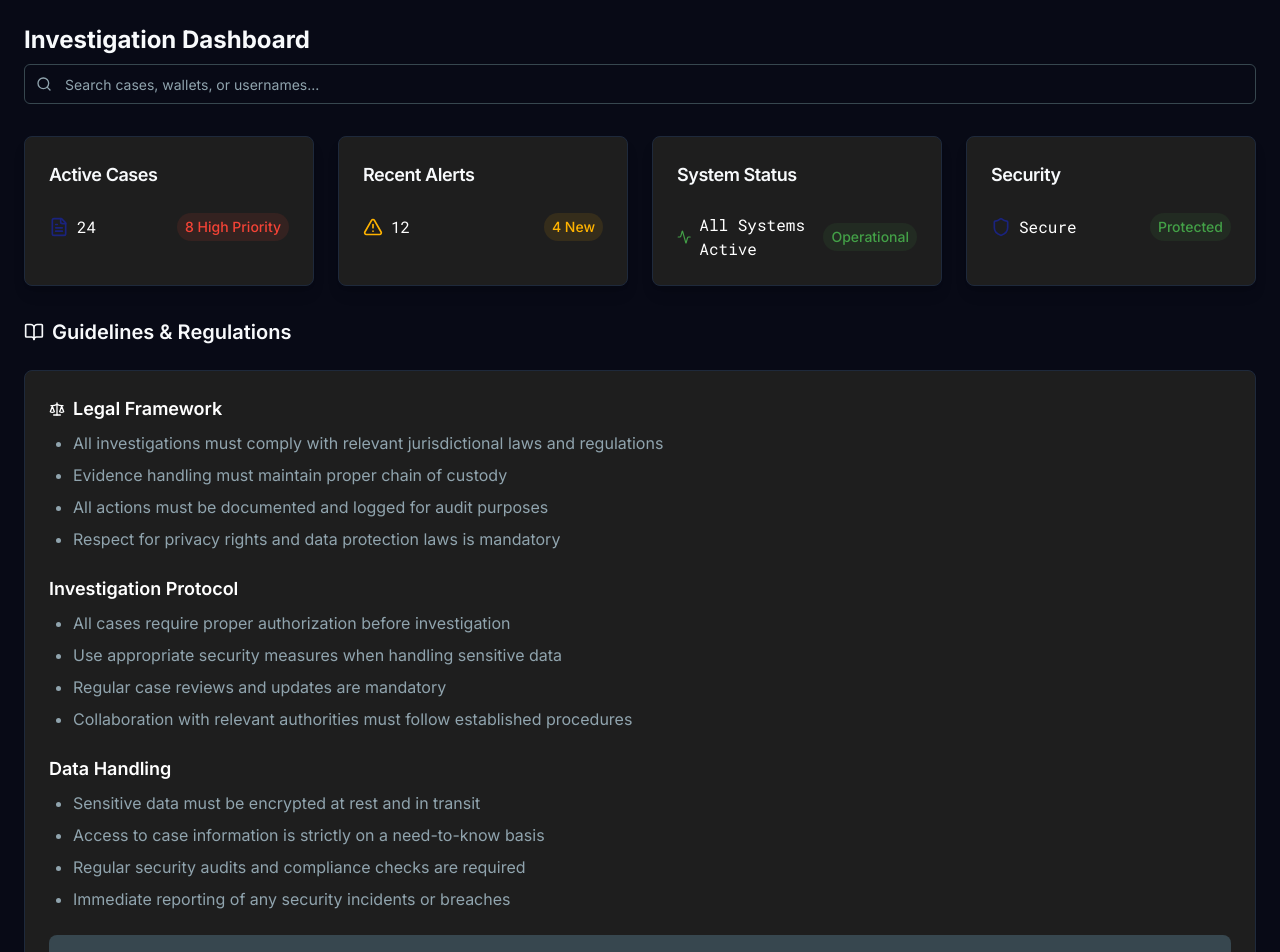
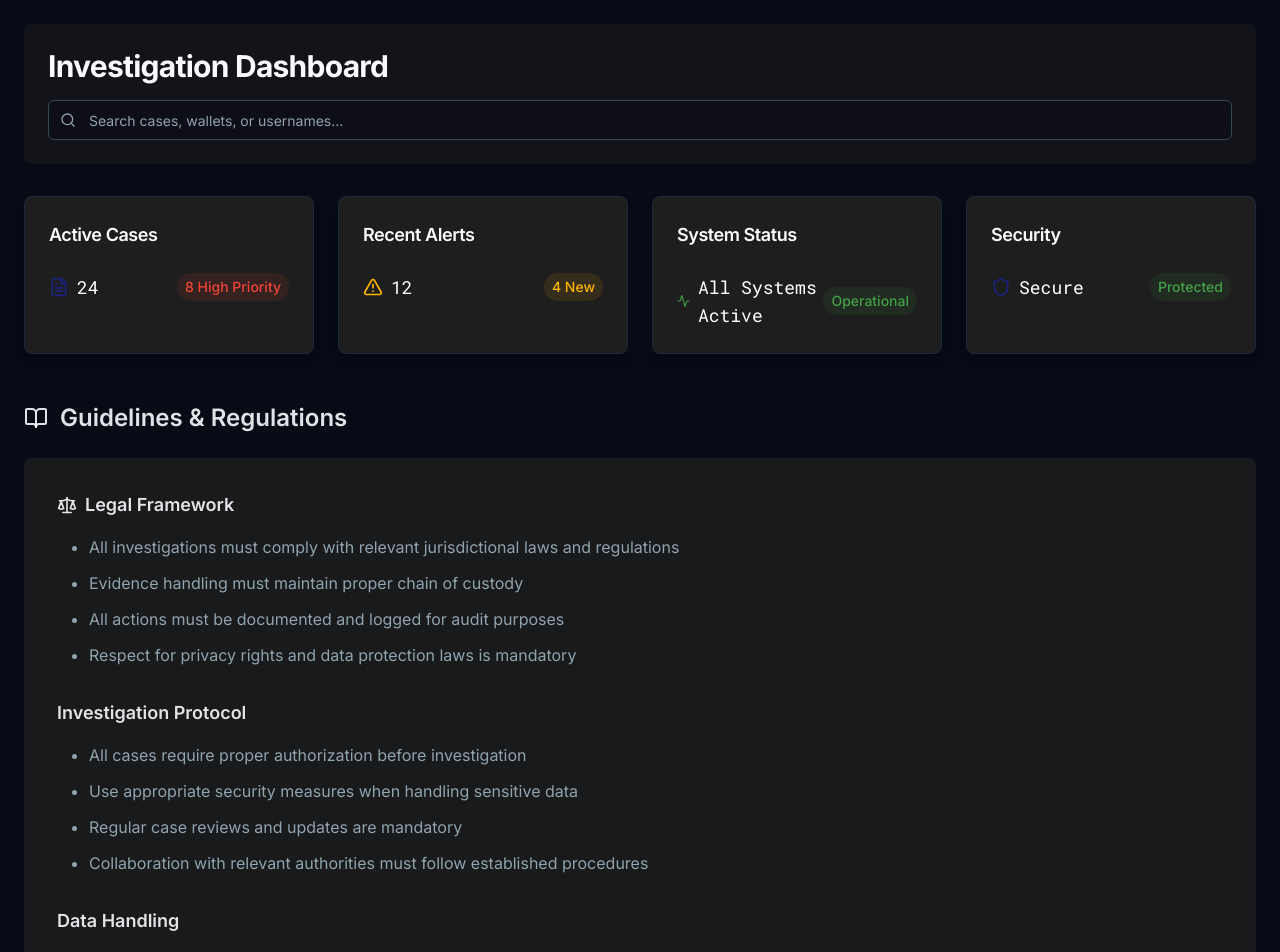
Before and after one commit to Adi-123455/intel-guardian, a React (Vite) app: page / in a window 1280 px wide. Shown: the top 952 px of the page. Built offline with nearby package versions, Linux system fonts and the light colour scheme.

Commit message:
Refactor code styling
Updated the codebase to enhance stylistic consistency while preserving existing functionality and structure.
[skip gpt_engineer]

```diff
--- a/src/pages/Index.tsx
+++ b/src/pages/Index.tsx
@@ -7,18 +7,18 @@ import { Card } from "@/components/ui/card";
 const Index = () => {
   return (
     <div className="min-h-screen bg-background p-6">
-      <header className="mb-8">
-        <h1 className="text-2xl font-bold text-foreground mb-2">Investigation Dashboard</h1>
+      <header className="mb-8 bg-card/50 p-6 rounded-lg backdrop-blur-sm">
+        <h1 className="text-3xl font-bold text-foreground mb-4 tracking-tight">Investigation Dashboard</h1>
         <QuickSearch />
       </header>
 
-      <div className="grid grid-cols-1 md:grid-cols-2 lg:grid-cols-4 gap-6 mb-8">
+      <div className="grid grid-cols-1 md:grid-cols-2 lg:grid-cols-4 gap-6 mb-12">
         <DashboardCard title="Active Cases">
           <div className="space-y-4">
             <div className="flex items-center justify-between">
               <div className="flex items-center gap-2">
                 <FileText className="h-5 w-5 text-primary" />
-                <span className="font-mono">24</span>
+                <span className="font-mono text-lg">24</span>
               </div>
               <AlertBadge level="high">8 High Priority</AlertBadge>
             </div>
@@ -30,7 +30,7 @@ const Index = () => {
             <div className="flex items-center justify-between">
               <div className="flex items-center gap-2">
                 <AlertTriangle className="h-5 w-5 text-alert-amber" />
-                <span className="font-mono">12</span>
+                <span className="font-mono text-lg">12</span>
               </div>
               <AlertBadge level="medium">4 New</AlertBadge>
             </div>
@@ -42,7 +42,7 @@ const Index = () => {
             <div className="flex items-center justify-between">
               <div className="flex items-center gap-2">
                 <Activity className="h-5 w-5 text-alert-green" />
-                <span className="font-mono">All Systems Active</span>
+                <span className="font-mono text-lg">All Systems Active</span>
               </div>
               <AlertBadge level="low">Operational</AlertBadge>
             </div>
@@ -54,7 +54,7 @@ const Index = () => {
             <div className="flex items-center justify-between">
               <div className="flex items-center gap-2">
                 <Shield className="h-5 w-5 text-primary" />
-                <span className="font-mono">Secure</span>
+                <span className="font-mono text-lg">Secure</span>
               </div>
               <AlertBadge level="low">Protected</AlertBadge>
             </div>
@@ -63,19 +63,19 @@ const Index = () => {
       </div>
 
       <div className="space-y-6">
-        <h2 className="text-xl font-semibold flex items-center gap-2">
-          <BookOpen className="h-5 w-5" />
+        <h2 className="text-2xl font-semibold flex items-center gap-3 mb-6 text-foreground/90">
+          <BookOpen className="h-6 w-6" />
           Guidelines & Regulations
         </h2>
 
-        <Card className="p-6">
-          <div className="space-y-6">
+        <Card className="p-8 bg-card/80 backdrop-blur-sm border-primary/10">
+          <div className="space-y-8">
             <div>
-              <h3 className="text-lg font-semibold mb-2 flex items-center gap-2">
-                <Scale className="h-4 w-4" />
+              <h3 className="text-lg font-semibold mb-4 flex items-center gap-2 text-foreground/90">
+                <Scale className="h-5 w-5" />
                 Legal Framework
               </h3>
-              <ul className="list-disc pl-6 space-y-2 text-muted-foreground">
+              <ul className="list-disc pl-8 space-y-3 text-muted-foreground">
                 <li>All investigations must comply with relevant jurisdictional laws and regulations</li>
                 <li>Evidence handling must maintain proper chain of custody</li>
                 <li>All actions must be documented and logged for audit purposes</li>
@@ -84,8 +84,8 @@ const Index = () => {
             </div>
 
             <div>
-              <h3 className="text-lg font-semibold mb-2">Investigation Protocol</h3>
-              <ul className="list-disc pl-6 space-y-2 text-muted-foreground">
+              <h3 className="text-lg font-semibold mb-4 text-foreground/90">Investigation Protocol</h3>
+              <ul className="list-disc pl-8 space-y-3 text-muted-foreground">
                 <li>All cases require proper authorization before investigation</li>
                 <li>Use appropriate security measures when handling sensitive data</li>
                 <li>Regular case reviews and updates are mandatory</li>
@@ -94,8 +94,8 @@ const Index = () => {
             </div>
 
             <div>
-              <h3 className="text-lg font-semibold mb-2">Data Handling</h3>
-              <ul className="list-disc pl-6 space-y-2 text-muted-foreground">
+              <h3 className="text-lg font-semibold mb-4 text-foreground/90">Data Handling</h3>
+              <ul className="list-disc pl-8 space-y-3 text-muted-foreground">
                 <li>Sensitive data must be encrypted at rest and in transit</li>
                 <li>Access to case information is strictly on a need-to-know basis</li>
                 <li>Regular security audits and compliance checks are required</li>
@@ -103,8 +103,8 @@ const Index = () => {
               </ul>
             </div>
 
-            <div className="mt-4 p-4 bg-muted rounded-lg">
-              <p className="text-sm text-muted-foreground">
+            <div className="mt-6 p-4 bg-muted/50 rounded-lg border border-primary/5">
+              <p className="text-sm text-muted-foreground leading-relaxed">
                 Note: These guidelines are general in nature. Always refer to your organization's specific policies and procedures,
                 and consult with legal counsel when necessary.
               </p>
```
